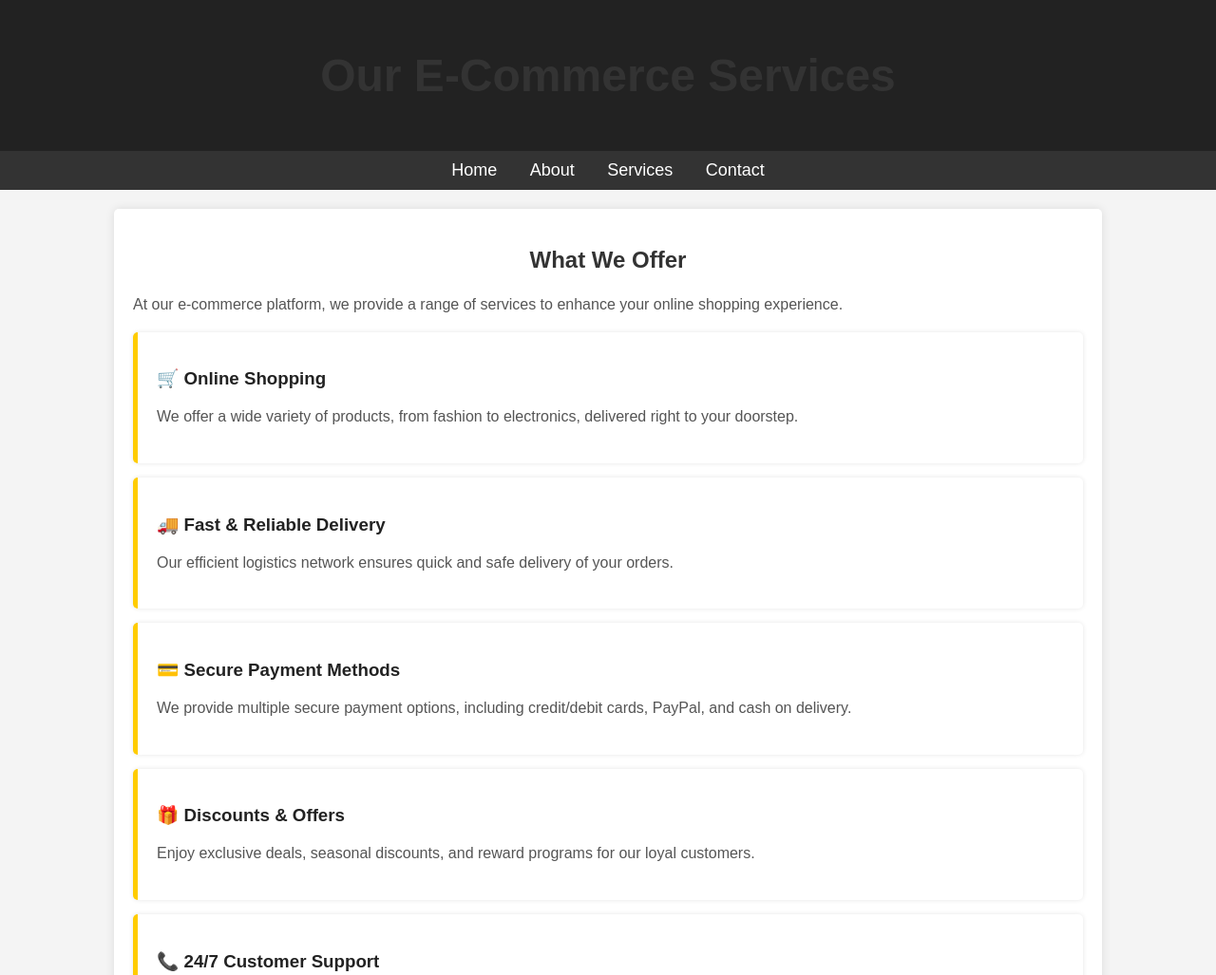
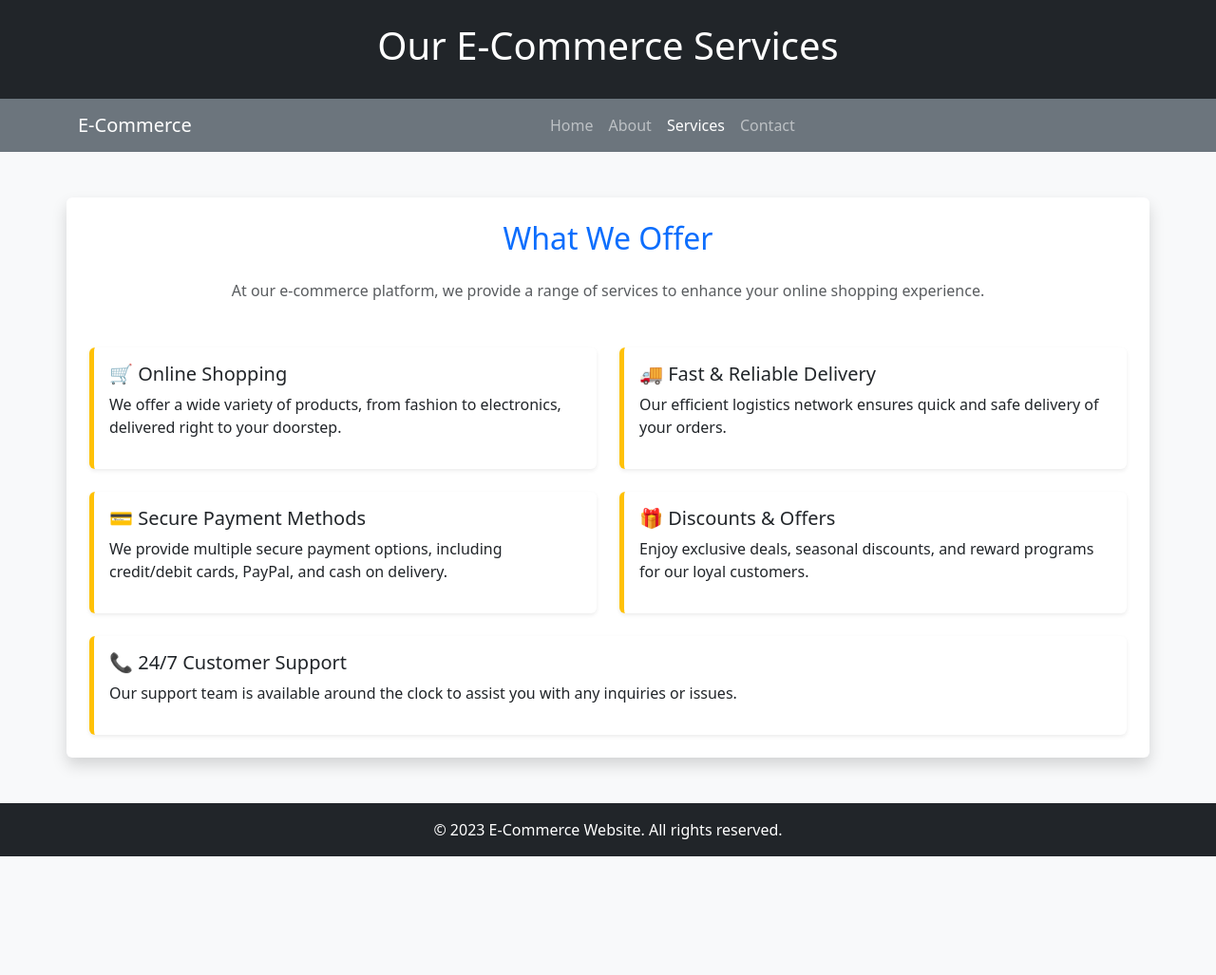
Before and after one commit to 6TryHard9/Web-database-HW2, a plain HTML site: page services.html in a window 1280 px wide. Shown: the top 1027 px of the page at 95% size. After the commit the page ends 902 px from the top, so only its background shows below. Drawn offline with nearby package versions, Linux system fonts and the light colour scheme.

Commit message:
first commit

```diff
--- a/services.html
+++ b/services.html
@@ -1,158 +1,91 @@
 <!DOCTYPE html>
 <html lang="en">
 <head>
-    <meta charset="UTF-8">
-    <meta name="viewport" content="width=device-width, initial-scale=1.0">
+  <meta charset="UTF-8" />
+  <meta name="viewport" content="width=device-width, initial-scale=1.0"/>
   <title>Our Services - E-Commerce</title>
-    <style>
-        /* General Styles */
-        body {
-            font-family: Arial, sans-serif;
-            margin: 0;
-            padding: 0;
-            background-color: #f4f4f4;
-        }
+  <!-- Bootstrap CSS -->
+  <link href="https://cdn.jsdelivr.net/npm/bootstrap@5.3.3/dist/css/bootstrap.min.css" rel="stylesheet">
+</head>
+<body class="bg-light">
 
-        /* Header Section */
-        header {
-            text-align: center;
-            background-color: #222;
-            padding: 20px 0;
-            color: white;
-            font-size: 24px;
-        }
 
-        /* Navigation Bar */
-        .top-menu-bar {
-            background-color: #333;
-            text-align: center;
-            padding: 10px 0;
-        }
-
-        .top-menu-bar ul {
-            list-style-type: none;
-            padding: 0;
-            margin: 0;
-        }
-
-        .top-menu-bar ul li {
-            display: inline;
-            margin: 0 15px;
-        }
-
-        .top-menu-bar ul li a {
-            color: white;
-            text-decoration: none;
-            font-size: 18px;
-        }
-
-        .top-menu-bar ul li a:hover {
-            color: #ffcc00;
-        }
-
-        /* Main Container */
-        .container {
-            max-width: 1000px;
-            margin: 20px auto;
-            padding: 20px;
-            background-color: white;
-            border-radius: 5px;
-            box-shadow: 0 0 10px rgba(0, 0, 0, 0.1);
-        }
-
-        h1, h2 {
-            text-align: center;
-            color: #333;
-        }
-
-        p {
-            font-size: 16px;
-            color: #555;
-            line-height: 1.6;
-        }
-
-        /* Service Sections */
-        .service {
-            background-color: #fff;
-            padding: 20px;
-            margin: 15px 0;
-            border-left: 5px solid #ffcc00;
-            border-radius: 5px;
-            box-shadow: 0 0 5px rgba(0, 0, 0, 0.1);
-        }
-
-        .service h3 {
-            color: #222;
-            margin-bottom: 10px;
-        }
-
-        /* Footer */
-        footer {
-            text-align: center;
-            background-color: #222;
-            color: white;
-            padding: 10px 0;
-            margin-top: 20px;
-        }
-    </style>
-</head>
-<body>
-
-    <!-- Header Section -->
-    <header>
+  <header class="bg-dark text-white text-center py-4">
     <h1>Our E-Commerce Services</h1>
   </header>
 
-    <!-- Menu Navigation -->
-    <nav class="top-menu-bar">
-        <ul>
-            <li><a href="index.html">Home</a></li>
-            <li><a href="about.html">About</a></li>
-            <li><a href="services.html">Services</a></li>
-            <li><a href="contact.html">Contact</a></li>
+
+  <nav class="navbar navbar-expand-lg navbar-dark bg-secondary">
+    <div class="container">
+      <a class="navbar-brand" href="#">E-Commerce</a>
+      <button class="navbar-toggler" type="button" data-bs-toggle="collapse" data-bs-target="#navbarNav">
+        <span class="navbar-toggler-icon"></span>
+      </button>
+      <div class="collapse navbar-collapse justify-content-center" id="navbarNav">
+        <ul class="navbar-nav">
+          <li class="nav-item"><a class="nav-link" href="index.html">Home</a></li>
+          <li class="nav-item"><a class="nav-link" href="about.html">About</a></li>
+          <li class="nav-item"><a class="nav-link active" aria-current="page" href="services.html">Services</a></li>
+          <li class="nav-item"><a class="nav-link" href="contact.html">Contact</a></li>
         </ul>
+      </div>
+    </div>
   </nav>
 
-    <!-- Services Page Content -->
-    <div class="container">
-        <h2>What We Offer</h2>
-        <p>At our e-commerce platform, we provide a range of services to enhance your online shopping experience.</p>
 
-        <!-- Service 1 -->
-        <div class="service">
-            <h3>🛒 Online Shopping</h3>
+  <div class="container my-5 bg-white p-4 shadow rounded">
+    <h2 class="text-center text-primary mb-4">What We Offer</h2>
+    <p class="text-muted text-center">At our e-commerce platform, we provide a range of services to enhance your online shopping experience.</p>
+
+    <div class="row g-4 mt-4">
+
+      <div class="col-md-6">
+        <div class="border-start border-5 border-warning p-3 bg-white shadow-sm rounded">
+          <h5>🛒 Online Shopping</h5>
           <p>We offer a wide variety of products, from fashion to electronics, delivered right to your doorstep.</p>
         </div>
+      </div>
 
-        <!-- Service 2 -->
-        <div class="service">
-            <h3>🚚 Fast & Reliable Delivery</h3>
+
+      <div class="col-md-6">
+        <div class="border-start border-5 border-warning p-3 bg-white shadow-sm rounded">
+          <h5>🚚 Fast & Reliable Delivery</h5>
           <p>Our efficient logistics network ensures quick and safe delivery of your orders.</p>
         </div>
+      </div>
 
-        <!-- Service 3 -->
-        <div class="service">
-            <h3>💳 Secure Payment Methods</h3>
+
+      <div class="col-md-6">
+        <div class="border-start border-5 border-warning p-3 bg-white shadow-sm rounded">
+          <h5>💳 Secure Payment Methods</h5>
           <p>We provide multiple secure payment options, including credit/debit cards, PayPal, and cash on delivery.</p>
         </div>
+      </div>
 
-        <!-- Service 4 -->
-        <div class="service">
-            <h3>🎁 Discounts & Offers</h3>
+
+      <div class="col-md-6">
+        <div class="border-start border-5 border-warning p-3 bg-white shadow-sm rounded">
+          <h5>🎁 Discounts & Offers</h5>
           <p>Enjoy exclusive deals, seasonal discounts, and reward programs for our loyal customers.</p>
         </div>
+      </div>
 
-        <!-- Service 5 -->
-        <div class="service">
-            <h3>📞 24/7 Customer Support</h3>
+
+      <div class="col-12">
+        <div class="border-start border-5 border-warning p-3 bg-white shadow-sm rounded">
+          <h5>📞 24/7 Customer Support</h5>
           <p>Our support team is available around the clock to assist you with any inquiries or issues.</p>
         </div>
       </div>
+    </div>
+  </div>
 
-    <!-- Footer Section -->
-    <footer>
-        <p>&copy; 2023 E-Commerce Website. All rights reserved.</p>
+
+  <footer class="bg-dark text-white text-center py-3">
+    <p class="mb-0">&copy; 2023 E-Commerce Website. All rights reserved.</p>
   </footer>
 
+  <!-- Bootstrap JS Bundle -->
+  <script src="https://cdn.jsdelivr.net/npm/bootstrap@5.3.3/dist/js/bootstrap.bundle.min.js"></script>
 </body>
 </html>
```
Also changed, not shown: about.html (+38 -108 lines), contact.html (+55 -145 lines), index.html (+62 -59 lines). Lines whose indentation alone changed are shown as unchanged.
